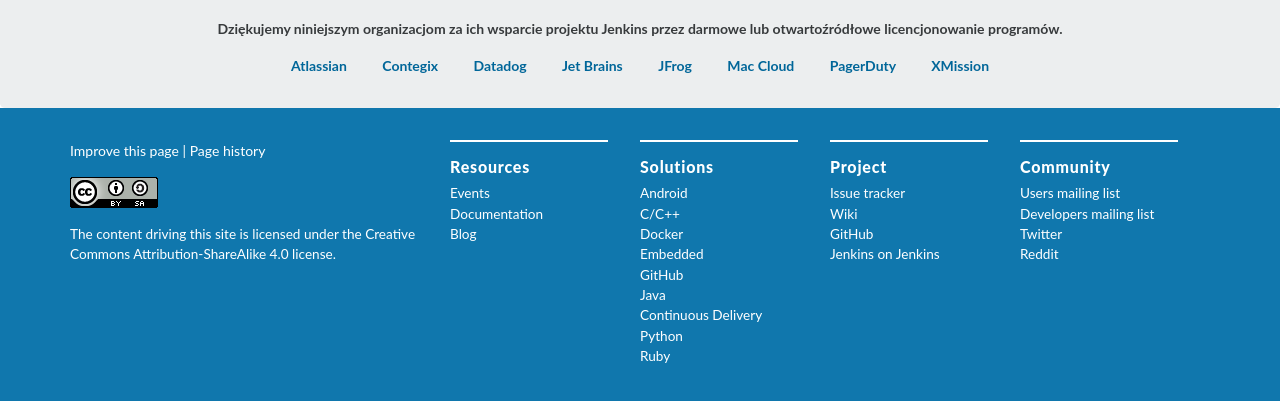
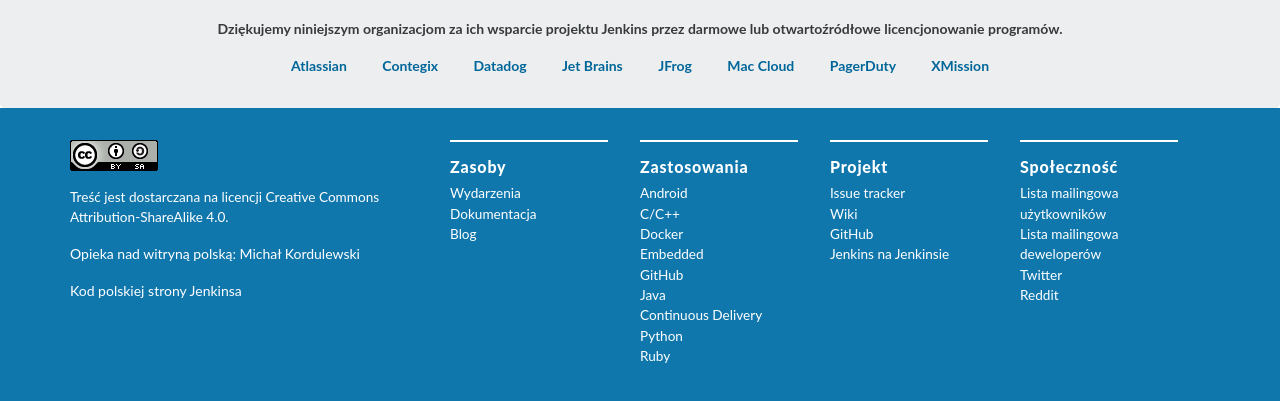
Before and after one commit to mkordulewski/jenkins.pl, a plain HTML site: page index.html in a window 1280 px wide. Shown: the part 2063-2464 px from the top of the page. Drawn offline with Linux system fonts and the light colour scheme; files whose address does not match are found by name.

Commit message:
bottom links and footer

```diff
--- a/index.html
+++ b/index.html
@@ -213,7 +213,7 @@
       </li>
       <li class='nav-item dropdown'>
         <a aria-expanded='false' aria-haspopup='true' class='nav-link dropdown-toggle' data-toggle='dropdown' href='#' role='button'>
-          Użycie
+          Zastosowania
         </a>
         <div class='dropdown-menu'>
           <a class='dropdown-item feature' href='https://jenkins.io/solutions/android'>
@@ -888,16 +888,16 @@
         <ul class='major-areas'>
           <li class='area solo col-md-3 col-sm-6 col-xs-6'>
             <div class='div-mar'>
-              <h5>Resources</h5>
+              <h5>Zasoby</h5>
               <ul class='resources'>
                 <li>
                   <a href='https://jenkins.io/content/event-calendar'>
-                    Events
+                    Wydarzenia
                   </a>
                 </li>
                 <li>
                   <a href='https://jenkins.io/doc'>
-                    Documentation
+                    Dokumentacja
                   </a>
                 </li>
                 <li>
@@ -910,7 +910,7 @@
           </li>
           <li class='area multi col-md-3 col-sm-6 col-xs-6'>
             <div class='div-mar'>
-              <h5>Solutions</h5>
+              <h5>Zastosowania</h5>
               <ul>
                 <li>
                   <a href='https://jenkins.io/solutions/android'>
@@ -962,7 +962,7 @@
           </li>
           <li class='area multi col-md-3 col-sm-6 col-xs-6'>
             <div class='div-mar'>
-              <h5>Project</h5>
+              <h5>Projekt</h5>
               <ul class='project'>
                 <li>
                   <a href='https://issues.jenkins-ci.org'>
@@ -981,7 +981,7 @@
                 </li>
                 <li>
                   <a href='https://ci.jenkins.io'>
-                    Jenkins on Jenkins
+                    Jenkins na Jenkinsie
                   </a>
                 </li>
               </ul>
@@ -989,16 +989,16 @@
           </li>
           <li class='area multi col-md-3 col-sm-6 col-xs-6'>
             <div class='div-mar'>
-              <h5>Community</h5>
+              <h5>Społeczność</h5>
               <ul class='community'>
                 <li>
                   <a href='https://groups.google.com/forum/#!forum/jenkinsci-users'>
-                    Users mailing list
+                    Lista mailingowa użytkowników
                   </a>
                 </li>
                 <li>
                   <a href='https://groups.google.com/forum/#!forum/jenkinsci-dev'>
-                    Developers mailing list
+                    Lista mailingowa deweloperów
                   </a>
                 </li>
                 <li>
@@ -1017,15 +1017,6 @@
         </ul>
       </div>
       <div class='col-lg-4 col-md-12 col-sm-12 col-xs-12 footer-left'>
-        <p class='box'>
-          <a href='https://github.com/jenkins-infra/jenkins.io/edit/master/content//index.html.haml' title='Edit /index.html.haml on GitHub'>
-            Improve this page
-          </a>
-          |
-          <a href='https://github.com/jenkins-infra/jenkins.io/commits/master/content//index.html.haml' title='View /index.html.haml history on GitHub'>
-            Page history
-          </a>
-        </p>
         <div class='license-box'>
           <div id='creativecommons'>
             <a href='https://creativecommons.org/licenses/by-sa/4.0/'>
@@ -1034,10 +1025,18 @@
               </p>
             </a>
             <p>
-              The content driving this site is licensed under the Creative Commons Attribution-ShareAlike 4.0 license.
+              Treść jest dostarczana na licencji Creative Commons Attribution-ShareAlike 4.0.
             </p>
           </div>
         </div>
+          <p class='box'>
+              Opieka nad witryną polską: <a href="mailto:michal@kordulewski.pl">Michał Kordulewski</a>
+          </p>
+          <p class='box'>
+              <a href='https://github.com/mkordulewski/jenkins.pl' title='Kod polskiej strony Jenkinsa'>
+                  Kod polskiej strony Jenkinsa
+              </a>
+          </p>
       </div>
     </div>
   </div>
```
